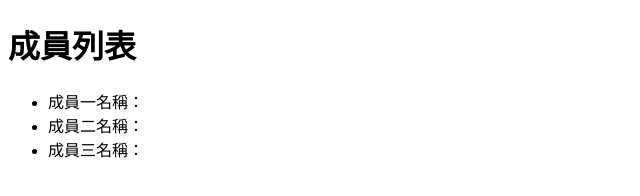
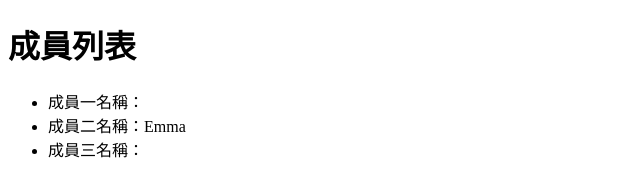
Before and after one commit to 0811nora/git-task-4, a plain HTML site: page index.html in a window 1280 px wide. Shown: the full height of the page, 0-640 px from the left. Drawn offline with Linux system fonts and the light colour scheme.

Commit message:
新增成員2

```diff
--- a/index.html
+++ b/index.html
@@ -9,7 +9,7 @@
     <h1>成員列表</h1>
     <ul>
         <li>成員一名稱：</li>
-        <li>成員二名稱：</li>
+        <li>成員二名稱：Emma</li>
         <li>成員三名稱：</li>
     </ul>
 </body>
```
